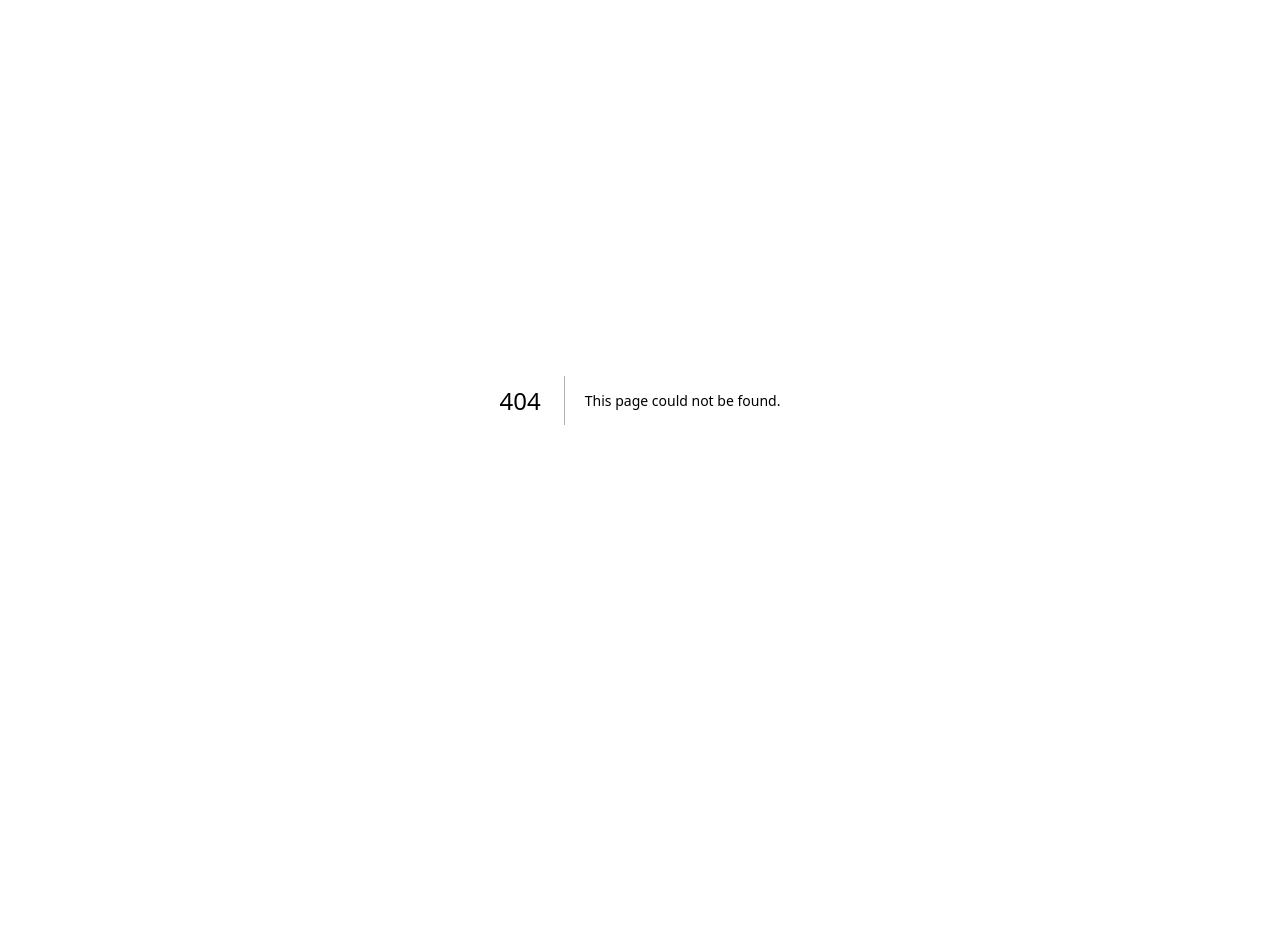
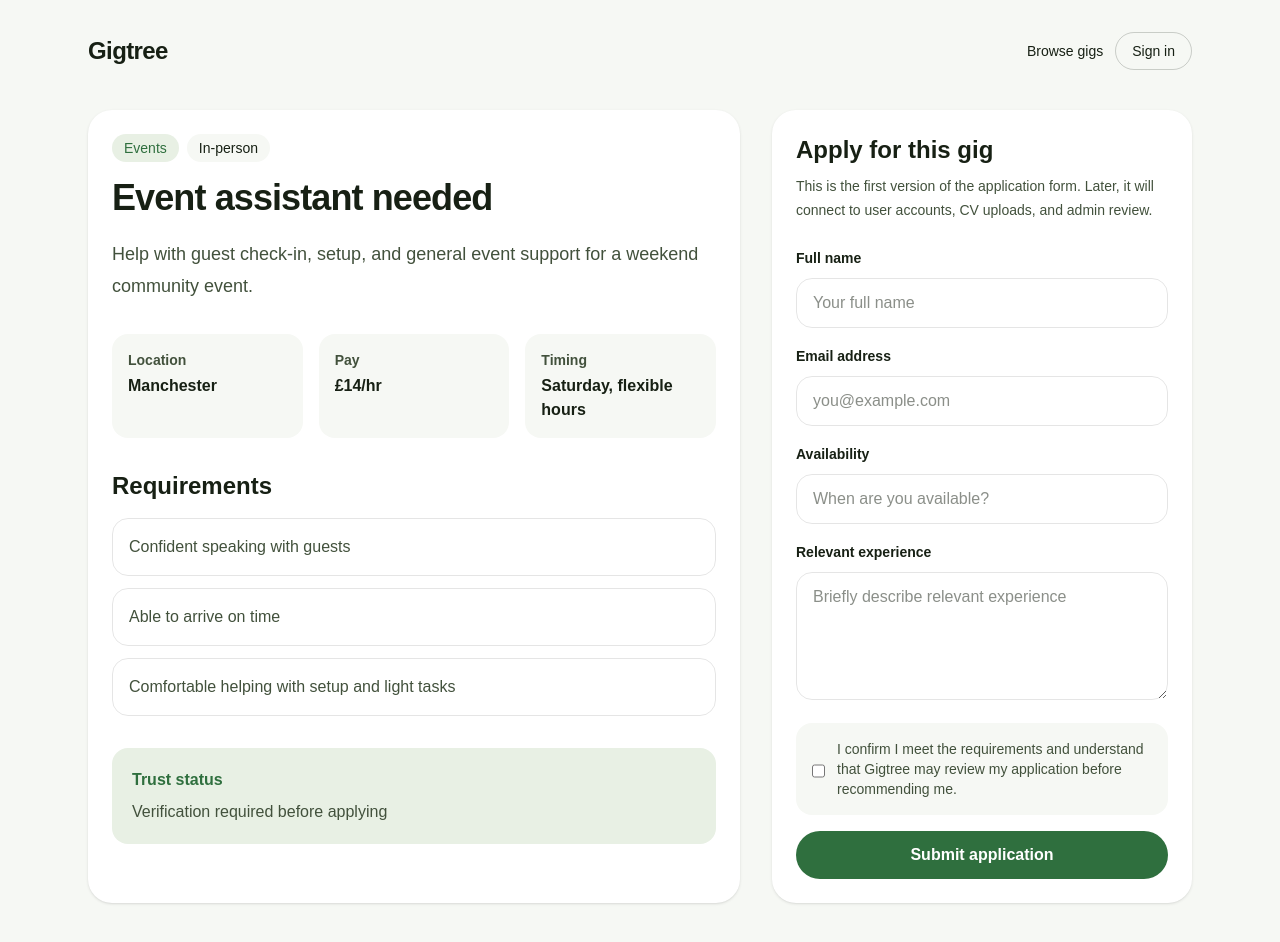
Before and after one commit to BoredVentura/Gigtree, a Next.js app in the folder gigtree-app/: page /gigs/1 in a window 1280 px wide. Before the commit this address had no page. Shown: the top 942 px of the page. Before the commit the page ends 800 px from the top, so only its background shows below. Built offline with nearby package versions, Linux system fonts and the light colour scheme.

Commit message:
Add gig detail and apply page

```diff
--- /dev/null
+++ b/gigtree-app/src/app/gigs/[id]/page.tsx
@@ -0,0 +1,232 @@
+const gigs = [
+  {
+    id: "1",
+    title: "Event assistant needed",
+    category: "Events",
+    type: "In-person",
+    location: "Manchester",
+    pay: "£14/hr",
+    schedule: "Saturday, flexible hours",
+    trust: "Verification required before applying",
+    description:
+      "Help with guest check-in, setup, and general event support for a weekend community event.",
+    requirements: [
+      "Confident speaking with guests",
+      "Able to arrive on time",
+      "Comfortable helping with setup and light tasks",
+    ],
+  },
+  {
+    id: "2",
+    title: "Remote admin support",
+    category: "Admin",
+    type: "Online",
+    location: "Remote UK",
+    pay: "£90 fixed",
+    schedule: "Complete within 3 days",
+    trust: "Open to apply",
+    description:
+      "Support a small business with inbox sorting, spreadsheet cleanup, and basic document formatting.",
+    requirements: [
+      "Good written communication",
+      "Comfortable with spreadsheets",
+      "Able to complete work remotely",
+    ],
+  },
+  {
+    id: "3",
+    title: "Weekend stockroom help",
+    category: "Retail",
+    type: "In-person",
+    location: "Birmingham",
+    pay: "£12/hr",
+    schedule: "Saturday and Sunday",
+    trust: "Open to apply",
+    description:
+      "Assist with stockroom organisation, labelling, and moving light boxes for an independent retailer.",
+    requirements: [
+      "Able to lift light boxes",
+      "Reliable weekend availability",
+      "Comfortable following instructions",
+    ],
+  },
+  {
+    id: "4",
+    title: "Design a simple flyer",
+    category: "Creative",
+    type: "Online",
+    location: "Remote UK",
+    pay: "£60 fixed",
+    schedule: "Due this week",
+    trust: "Open to apply",
+    description:
+      "Create a clean digital flyer for a local service business using supplied text and brand colours.",
+    requirements: [
+      "Basic design experience",
+      "Able to provide a digital file",
+      "Can complete this week",
+    ],
+  },
+];
+
+export default async function GigDetailPage({
+  params,
+}: {
+  params: Promise<{ id: string }>;
+}) {
+  const { id } = await params;
+  const gig = gigs.find((item) => item.id === id);
+
+  if (!gig) {
+    return (
+      <main className="min-h-screen bg-[#f6f8f4] px-6 py-10 text-[#172014]">
+        <div className="mx-auto max-w-3xl rounded-3xl bg-white p-8 shadow-sm">
+          <h1 className="text-3xl font-bold">Gig not found</h1>
+          <p className="mt-3 text-[#42513c]">
+            This gig does not exist or may have been removed.
+          </p>
+          <p className="mt-3 text-sm text-[#42513c]">Requested gig ID: {id}</p>
+          <a
+            href="/gigs"
+            className="mt-6 inline-block rounded-full bg-[#2f6f3e] px-5 py-3 font-semibold text-white"
+          >
+            Back to gigs
+          </a>
+        </div>
+      </main>
+    );
+  }
+
+  return (
+    <main className="min-h-screen bg-[#f6f8f4] text-[#172014]">
+      <section className="mx-auto max-w-6xl px-6 py-8">
+        <nav className="flex items-center justify-between">
+          <a href="/" className="text-2xl font-bold tracking-tight">
+            Gigtree
+          </a>
+          <div className="flex items-center gap-3 text-sm">
+            <a href="/gigs" className="hover:underline">
+              Browse gigs
+            </a>
+            <button className="rounded-full border border-[#172014]/20 px-4 py-2">
+              Sign in
+            </button>
+          </div>
+        </nav>
+
+        <div className="grid gap-8 py-10 lg:grid-cols-[1fr_420px]">
+          <article className="rounded-3xl bg-white p-6 shadow-sm">
+            <div className="mb-4 flex flex-wrap gap-2 text-sm">
+              <span className="rounded-full bg-[#e8f0e4] px-3 py-1 font-medium text-[#2f6f3e]">
+                {gig.category}
+              </span>
+              <span className="rounded-full bg-[#f6f8f4] px-3 py-1 font-medium">
+                {gig.type}
+              </span>
+            </div>
+
+            <h1 className="text-4xl font-black tracking-tight">{gig.title}</h1>
+
+            <p className="mt-5 text-lg leading-8 text-[#42513c]">
+              {gig.description}
+            </p>
+
+            <div className="mt-8 grid gap-4 md:grid-cols-3">
+              <div className="rounded-2xl bg-[#f6f8f4] p-4">
+                <p className="text-sm font-semibold text-[#42513c]">Location</p>
+                <p className="mt-1 font-bold">{gig.location}</p>
+              </div>
+              <div className="rounded-2xl bg-[#f6f8f4] p-4">
+                <p className="text-sm font-semibold text-[#42513c]">Pay</p>
+                <p className="mt-1 font-bold">{gig.pay}</p>
+              </div>
+              <div className="rounded-2xl bg-[#f6f8f4] p-4">
+                <p className="text-sm font-semibold text-[#42513c]">Timing</p>
+                <p className="mt-1 font-bold">{gig.schedule}</p>
+              </div>
+            </div>
+
+            <div className="mt-8">
+              <h2 className="text-2xl font-bold">Requirements</h2>
+              <ul className="mt-4 space-y-3">
+                {gig.requirements.map((requirement) => (
+                  <li
+                    key={requirement}
+                    className="rounded-2xl border border-black/10 p-4 text-[#42513c]"
+                  >
+                    {requirement}
+                  </li>
+                ))}
+              </ul>
+            </div>
+
+            <div className="mt-8 rounded-2xl bg-[#e8f0e4] p-5">
+              <p className="font-semibold text-[#2f6f3e]">Trust status</p>
+              <p className="mt-2 text-[#42513c]">{gig.trust}</p>
+            </div>
+          </article>
+
+          <aside className="rounded-3xl bg-white p-6 shadow-sm lg:sticky lg:top-6 lg:self-start">
+            <h2 className="text-2xl font-bold">Apply for this gig</h2>
+            <p className="mt-2 text-sm leading-6 text-[#42513c]">
+              This is the first version of the application form. Later, it will
+              connect to user accounts, CV uploads, and admin review.
+            </p>
+
+            <form className="mt-6 space-y-4">
+              <div>
+                <label className="text-sm font-semibold">Full name</label>
+                <input
+                  className="mt-2 w-full rounded-2xl border border-black/10 px-4 py-3 outline-none"
+                  placeholder="Your full name"
+                />
+              </div>
+
+              <div>
+                <label className="text-sm font-semibold">Email address</label>
+                <input
+                  type="email"
+                  className="mt-2 w-full rounded-2xl border border-black/10 px-4 py-3 outline-none"
+                  placeholder="you@example.com"
+                />
+              </div>
+
+              <div>
+                <label className="text-sm font-semibold">Availability</label>
+                <input
+                  className="mt-2 w-full rounded-2xl border border-black/10 px-4 py-3 outline-none"
+                  placeholder="When are you available?"
+                />
+              </div>
+
+              <div>
+                <label className="text-sm font-semibold">
+                  Relevant experience
+                </label>
+                <textarea
+                  className="mt-2 min-h-32 w-full rounded-2xl border border-black/10 px-4 py-3 outline-none"
+                  placeholder="Briefly describe relevant experience"
+                />
+              </div>
+
+              <label className="flex gap-3 rounded-2xl bg-[#f6f8f4] p-4 text-sm text-[#42513c]">
+                <input type="checkbox" className="mt-1" />
+                <span>
+                  I confirm I meet the requirements and understand that Gigtree
+                  may review my application before recommending me.
+                </span>
+              </label>
+
+              <button
+                type="button"
+                className="w-full rounded-full bg-[#2f6f3e] px-5 py-3 font-semibold text-white"
+              >
+                Submit application
+              </button>
+            </form>
+          </aside>
+        </div>
+      </section>
+    </main>
+  );
+}
--- a/gigtree-app/src/app/gigs/page.tsx
+++ b/gigtree-app/src/app/gigs/page.tsx
@@ -144,9 +144,12 @@ export default function GigsPage() {
                   <button className="rounded-full border border-black/10 px-5 py-3 font-semibold">
                     Save
                   </button>
-                  <button className="rounded-full bg-[#2f6f3e] px-5 py-3 font-semibold text-white">
-                    Apply
-                  </button>
+                  <a
+                    href={`/gigs/${gig.id}`}
+                    className="rounded-full bg-[#2f6f3e] px-5 py-3 text-center font-semibold text-white"
+                  >
+                    View & apply
+                  </a>
                 </div>
               </div>
             </article>
```
